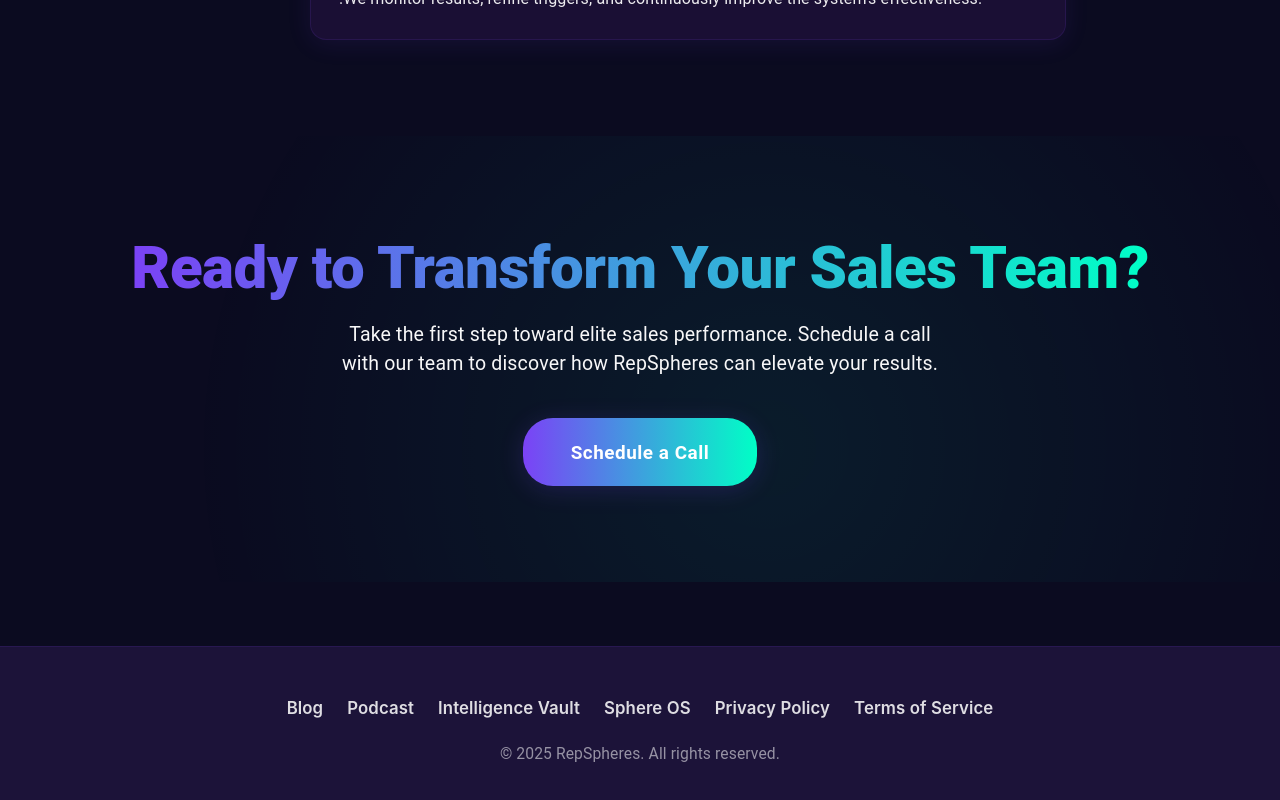
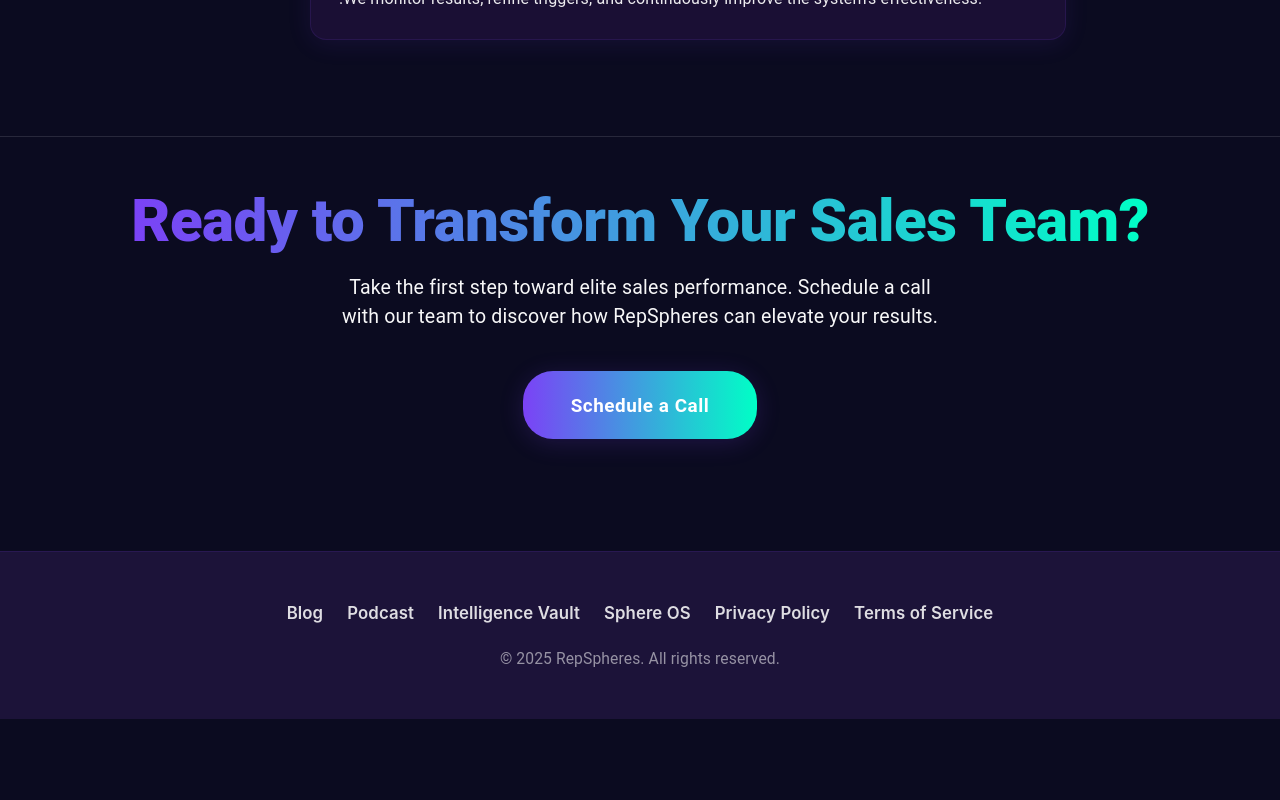
Before and after one commit to BoweryJG/base_repspheres2, a React (Create React App) app in the folder freshcleanrepspheres/: page / in a window 1280 px wide. Shown: the part 5767-6567 px from the top of the page. After the commit the page ends 6486 px from the top, so only its background shows below. Built offline with nearby package versions, Linux system fonts and the light colour scheme.

Commit message:
Simplify CTA transition: reduce padding, remove radial background, add top border

```diff
--- a/freshcleanrepspheres/src/components/CTASection.js
+++ b/freshcleanrepspheres/src/components/CTASection.js
@@ -4,15 +4,14 @@ import { Box, Typography, Button } from '@mui/material';
 export default function CTASection() {
   return (
     <Box id="schedule" sx={{
-      py: { xs: 8, md: 12 },
+      py: { xs: 4, md: 6 },
       px: 0,
       display: 'flex',
       flexDirection: 'column',
       alignItems: 'center',
       justifyContent: 'center',
-      background: 'radial-gradient(circle at 60% 70%, rgba(0,255,198,0.07), transparent 70%)',
-      position: 'relative',
-      zIndex: 1
+      backgroundColor: 'transparent',
+      borderTop: '1px solid rgba(255,255,255,0.12)',
     }}>
       <Typography variant="h2" sx={{
         fontWeight: 800,
```
